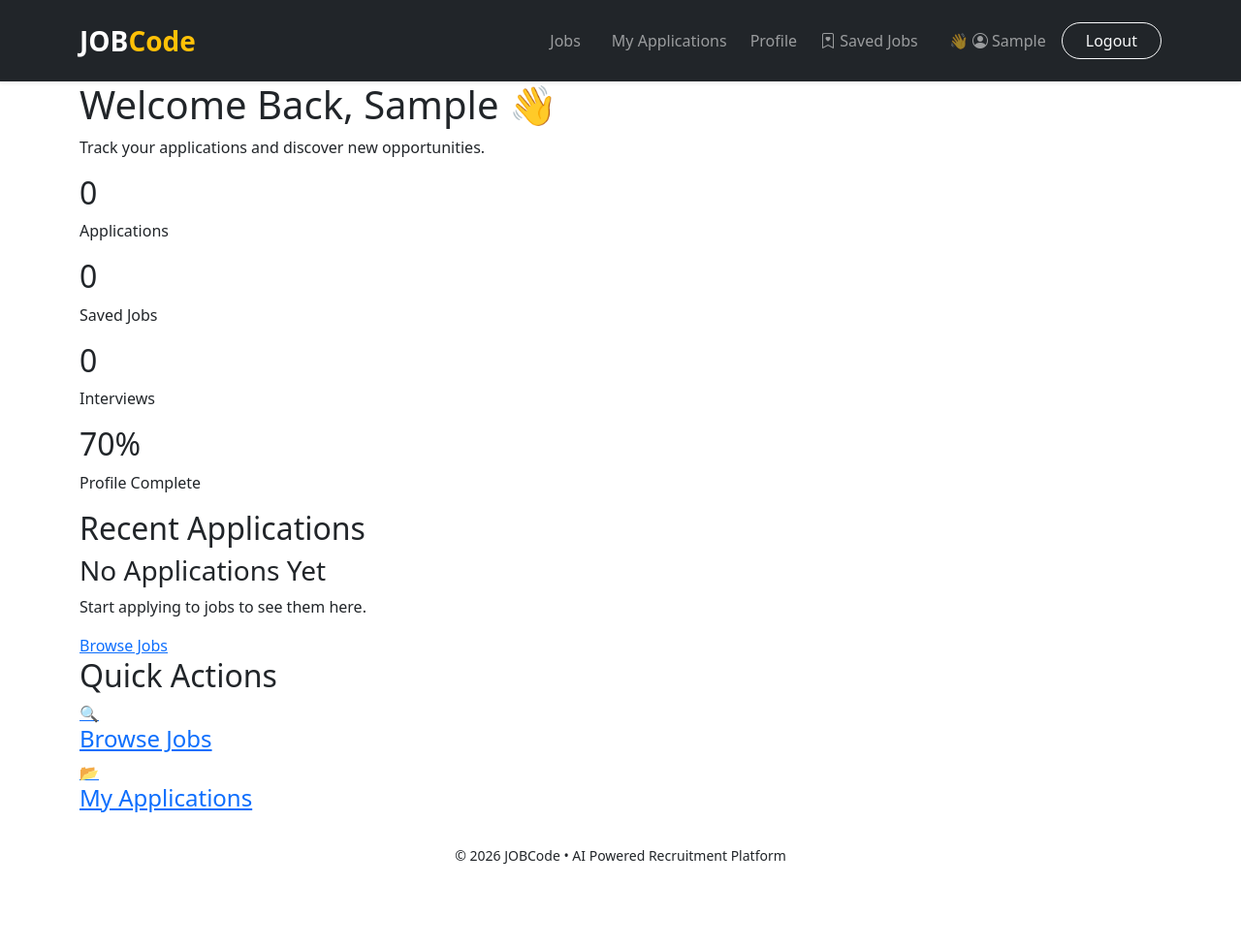
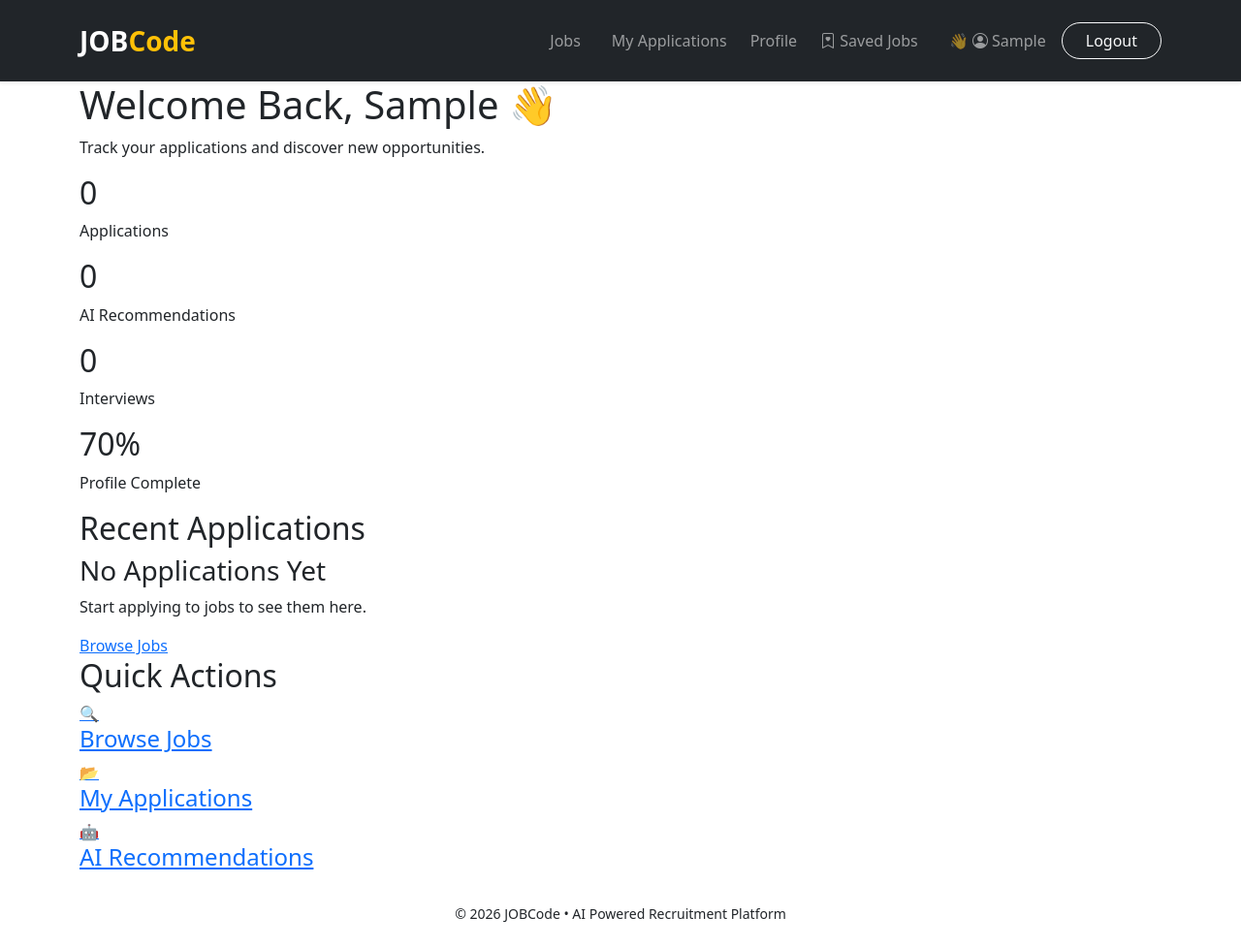
Before and after one commit to Jawahar28/AI-Powered-Job-Portal, a Django app: page /dashboard/ in a window 1280 px wide. Shown: the whole page at 97% size. Before the commit the page ends 892 px from the top, so only its background shows below. Run offline with Django 5.2, Linux system fonts and the light colour scheme; the visitor is signed in with stand-in values (Sample User, id 1); data that the repository does not hold is empty.

Commit message:
DashBoard UI Improved

```diff
--- a/applications/templates/applications/dashboard.html
+++ b/applications/templates/applications/dashboard.html
@@ -27,11 +27,20 @@ Candidate Dashboard
 
 </section>
 
+
 <section class="dashboard-section">
 
 <div class="container">
 
+
+<!-- ==========================================
+     Dashboard Statistics
+========================================== -->
+
 <div class="stats-grid">
+
+
+    <!-- Applications -->
 
     <div class="stat-card">
 
@@ -41,13 +50,19 @@ Candidate Dashboard
 
     </div>
 
+
+    <!-- AI Recommendations -->
+
     <div class="stat-card">
 
-<h2>{{ saved_jobs }}</h2>
+        <h2>{{ recommendation_count }}</h2>
 
-<p>Saved Jobs</p>
+        <p>AI Recommendations</p>
 
     </div>
+
+
+    <!-- Interviews -->
 
     <div class="stat-card">
 
@@ -57,6 +72,9 @@ Candidate Dashboard
 
     </div>
 
+
+    <!-- Profile Completion -->
+
     <div class="stat-card">
 
         <h2>{{ profile_completion }}%</h2>
@@ -65,7 +83,13 @@ Candidate Dashboard
 
     </div>
 
+
 </div>
+
+
+<!-- ==========================================
+     Recent Applications
+========================================== -->
 
 <h2 class="section-title">
 
@@ -73,17 +97,23 @@ Recent Applications
 
 </h2>
 
+
 {% for application in applications %}
 
 <div class="application-row">
 
     <div>
 
-<h4>{{ application.job.title }}</h4>
+        <h4>
+            {{ application.job.title }}
+        </h4>
 
-<p>{{ application.job.company.name }}</p>
+        <p>
+            {{ application.job.company.name }}
+        </p>
 
     </div>
+
 
     <div>
 
@@ -94,6 +124,7 @@ Recent Applications
         </span>
 
     </div>
+
 
     <div>
 
@@ -107,21 +138,23 @@ View →
 
 </div>
 
+
 {% empty %}
 
 <div class="empty-card">
 
-<h3>No Applications Yet</h3>
+    <h3>
+        No Applications Yet
+    </h3>
 
     <p>
-
         Start applying to jobs to see them here.
-
     </p>
 
     <a
         href="{% url 'job_list' %}"
-class="browse-btn">
+        class="browse-btn"
+    >
 
         Browse Jobs
 
@@ -131,6 +164,11 @@ Browse Jobs
 
 {% endfor %}
 
+
+<!-- ==========================================
+     Quick Actions
+========================================== -->
+
 <div class="quick-actions">
 
     <h2 class="section-title">
@@ -139,35 +177,62 @@ Quick Actions
 
     </h2>
 
+
     <div class="action-grid">
 
-<a href="{% url 'job_list' %}" class="action-card">
+
+        <!-- Browse Jobs -->
+
+        <a
+            href="{% url 'job_list' %}"
+            class="action-card"
+        >
 
             🔍
 
             <h4>
-
                 Browse Jobs
-
             </h4>
 
         </a>
 
-<a href="{% url 'my_applications' %}" class="action-card">
+
+        <!-- My Applications -->
+
+        <a
+            href="{% url 'my_applications' %}"
+            class="action-card"
+        >
 
             📂
 
             <h4>
-
                 My Applications
-
             </h4>
 
         </a>
 
+
+        <!-- AI Recommended Jobs -->
+
+        <a
+            href="{% url 'recommended_jobs' %}"
+            class="action-card"
+        >
+
+            🤖
+
+            <h4>
+                AI Recommendations
+            </h4>
+
+        </a>
+
+
     </div>
 
 </div>
+
 
 </div>
 
--- a/applications/views.py
+++ b/applications/views.py
@@ -61,17 +61,28 @@ def applicant_dashboard(request):
         .order_by("-applied_at")
     )
 
+    # Get AI recommended jobs
+    recommended_jobs = get_recommended_jobs_for_user(
+        request.user
+    )
+
     context = {
 
+        # Recent applications
         "applications": applications[:5],
 
+        # Real application count
         "application_count": applications.count(),
 
-        # We'll replace these with real models later
+        # Real AI recommendation count
+        "recommendation_count": len(recommended_jobs),
+
+        # Temporary values until those features are built
         "saved_jobs": 0,
 
         "interviews": 0,
 
+        # We will calculate this dynamically in Step 2
         "profile_completion": 70,
 
     }
```
Lines whose indentation alone changed are shown as unchanged.
